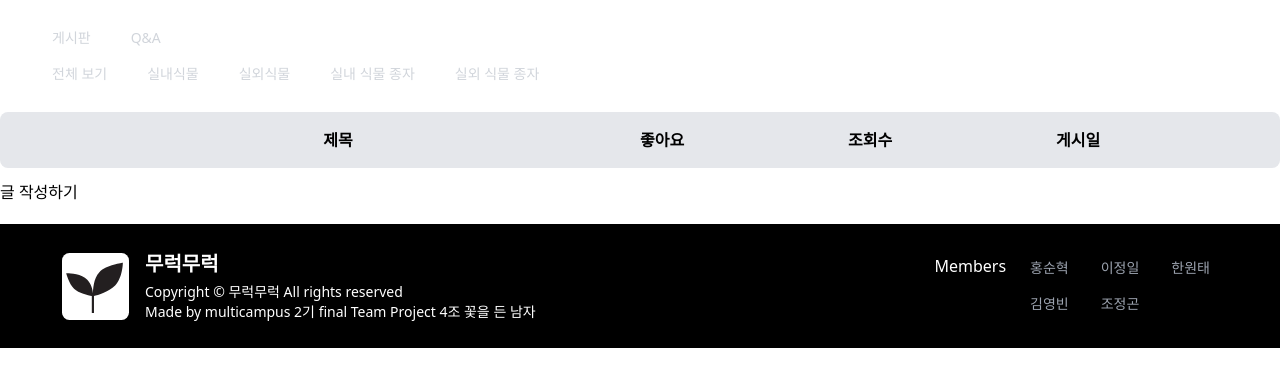
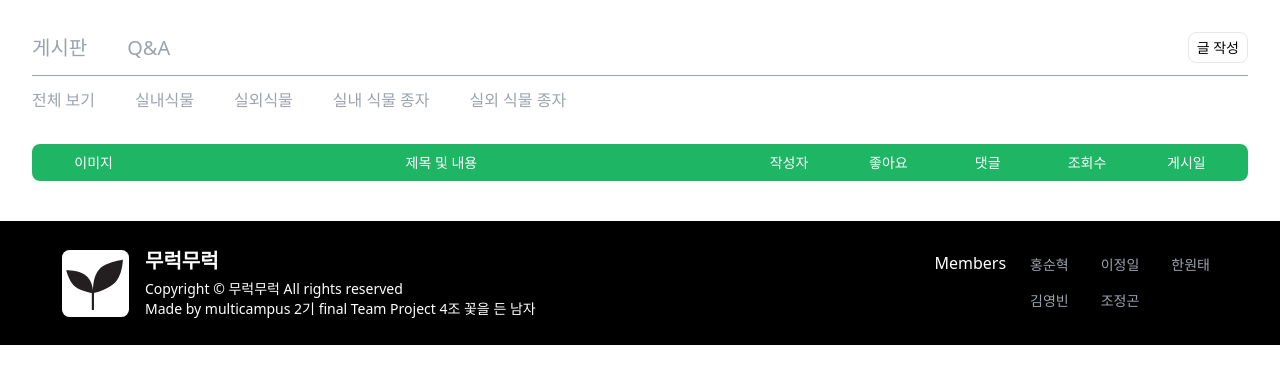
Before and after one commit to dnjsxo0616/mureokmureok, a Django app: page /communities/ in a window 1280 px wide. Shown: the part 66-453 px from the top of the page. Run offline with Django 3.2, Linux system fonts and the light colour scheme; the visitor is signed in with stand-in values (Sample User, id 1); data that the repository does not hold is empty; some libraries are stand-ins or nearby versions.

Commit message:
Edit communities_index

```diff
--- a/communities/templates/communities/index.html
+++ b/communities/templates/communities/index.html
@@ -1,143 +1,127 @@
 {% extends "base.html" %}
 {% load static %}
+
 
 {% block head %}
 <link rel="stylesheet" href="{% static 'css/communities_index.css' %}">
 {% endblock head %}
-{% block content  %}
 
 
-<div class="flex items-center">
-  <div class="hidden md:block">
-    <div class="ml-10 flex items-baseline space-x-4 mt-5">
-      <a href="#" class="text-gray-300 hover:text-gray-500 rounded-md px-3 py-2 text-sm font-medium" onclick="changeContent('board')">
+{% block content %}
+<main>
+  <div class="mx-auto max-w-7xl px-2 sm:px-6 lg:px-8">
+    <div class="flex justify-between items-center border-0 border-b-[1px] border-gray-400 pt-8 pb-3">
+      <div class="flex items-center gap-10">
+        <a href="#" class="text-gray-400 hover:text-black text-[20px] font-medium" onclick="changeContent('board')">
           <li id="btn_board" class="btn" onclick="changeTextColor(this)">게시판</li>
         </a>
-      <a href="#" class="text-gray-300 hover:text-gray-500 rounded-md px-3 py-2 text-sm font-medium" onclick="changeContent('qa')">
+        <a href="#" class="text-gray-400 hover:text-black text-[20px] font-medium" onclick="changeContent('qa')">
           <li id="btn_qa" class="btn" onclick="changeTextColor(this)">Q&A</li>
         </a>
       </div>
+
+      {% comment %} {% if request.user.is_superuser %} {% endcomment %}
+      <a href="{% url 'communities:create' %}" class="text-[14px] border rounded-lg p-1 px-2 text-center hover:bg-gray-100">글 작성</a>
+      {% comment %} {% endif %} {% endcomment %}
+    </div>
+
+    <div class="flex items-center gap-10 py-3 mb-5 sticky top-[65px] bg-white" id="content_board">
+      <a href="{% url 'communities:index' %}" class="text-gray-400 hover:text-black {% if request.path == index_url %}btn_active{% endif %}" aria-current="page">
+        <li class="btn" onclick="changeTextColor(this)">전체 보기</li>
+      </a>
+      <a href="{% url 'communities:filter_communities' '실내 식물' %}" class="text-gray-400 hover:text-black {% if '/실내식물/' in request.path %}btn_active{% endif %}">
+        <li class="btn" onclick="changeTextColor(this)">실내식물</li>
+      </a>
+      <a href="{% url 'communities:filter_communities' '실외 식물' %}" class="text-gray-400 hover:text-black {% if '/실외식물/' in request.path %}btn_active{% endif %}">
+        <li class="btn" onclick="changeTextColor(this)">실외식물</li>
+      </a>
+      <a href="{% url 'communities:filter_communities' '실내 식물 종자' %}" class="text-gray-400 hover:text-black {% if '/실내 식물 종자/' in request.path %}btn_active{% endif %}">
+        <li class="btn" onclick="changeTextColor(this)">실내 식물 종자</li>
+      </a>
+      <a href="{% url 'communities:filter_communities' '실외 식물 종자' %}" class="text-gray-400 hover:text-black {% if '/실외 식물 종자/' in request.path %}btn_active{% endif %}">
+        <li class="btn" onclick="changeTextColor(this)">실외 식물 종자</li>
+      </a>
+    </div>
+
+    <div id="content_qa" class="hidden">
+      <div class="flex items-center gap-10 py-3 mb-5">
+        <a href="{% url 'communities:filter_communities' '전문가 Q&A' %}" class="text-gray-400 hover:text-black {% if '/실내식물/' in request.path %}btn_active{% endif %}">
+          <li class="btn" onclick="changeTextColor(this)">전문가 Q&A</li>
+        </a>
+        <a href="{% url 'communities:filter_communities' '운영자 Q&A' %}" class="text-gray-400 hover:text-black {% if '/실외식물/' in request.path %}btn_active{% endif %}">
+          <li class="btn" onclick="changeTextColor(this)">운영자 Q&A</li>
+        </a>
       </div>
     </div>
 
-      <div id="content_board">
-        <div class="flex items-center space-x-4">
-          <div class="ml-10 flex items-baseline space-x-4">
-            <a href="{% url 'communities:index' %}" class="text-gray-300 hover:text-gray-500 rounded-md px-3 py-2 text-sm font-medium {% if request.path == index_url %}btn_active{% endif %}" aria-current="page">
-              <li class="btn" onclick="changeTextColor(this)">
-                전체 보기
-              </li>
-            </a>
-            <a href="{% url 'communities:filter_communities' '실내 식물' %}" class="text-gray-300 hover:text-gray-500 rounded-md px-3 py-2 text-sm font-medium {% if '/실내식물/' in request.path %}btn_active{% endif %}">
-              <li class="btn" onclick="changeTextColor(this)">
-                실내식물
-              </li>
-            </a>
-            <a href="{% url 'communities:filter_communities' '실외 식물' %}" class="text-gray-300 hover:text-gray-500 rounded-md px-3 py-2 text-sm font-medium {% if '/실외식물/' in request.path %}btn_active{% endif %}">
-              <li class="btn" onclick="changeTextColor(this)">
-                실외식물
-              </li>
-            </a>
-            <a href="{% url 'communities:filter_communities' '실내 식물 종자' %}" class="text-gray-300 hover:text-gray-500 rounded-md px-3 py-2 text-sm font-medium {% if '/실내 식물 종자/' in request.path %}btn_active{% endif %}">
-              <li class="btn" onclick="changeTextColor(this)">
-                실내 식물 종자
-              </li>
-            </a>
-            <a href="{% url 'communities:filter_communities' '실외 식물 종자' %}" class="text-gray-300 hover:text-gray-500 rounded-md px-3 py-2 text-sm font-medium {% if '/실외 식물 종자/' in request.path %}btn_active{% endif %}">
-              <li class="btn" onclick="changeTextColor(this)">
-                실외 식물 종자
-              </li>
-            </a>
-          </div>
-        </div>
+    {% comment %} 표시항목 {% endcomment %}
+    <div class="flex p-3 py-2 text-[14px] text-white sticky top-[110px] bg-[#1EB564] rounded-lg">
+      <div class="w-1/12 text-center">이미지</div>
+      <div class="w-1/12 grow text-center">제목 및 내용</div>
+      <div class="w-1/12 text-center">작성자</div>
+      <div class="w-1/12 text-center">좋아요</div>
+      <div class="w-1/12 text-center">댓글</div>
+      <div class="w-1/12 text-center">조회수</div>
+      <div class="w-1/12 text-center">게시일</div>
     </div>
 
-    <div id="content_qa" class="hidden">
-      <div class="flex items-center space-x-4">
-        <div class="ml-10 flex items-baseline space-x-4">
-          <a href="{% url 'communities:filter_communities' '전문가 Q&A' %}" class="text-gray-300 hover:text-gray-500 rounded-md px-3 py-2 text-sm font-medium {% if '/실내식물/' in request.path %}btn_active{% endif %}">
-            <li class="btn" onclick="changeTextColor(this)">
-              전문가 Q&A
-            </li>
+    {% comment %} 게시물 {% endcomment %}
+    <div class="flex flex-col mb-10">
+      {% for community in page_obj %}
+      <a href="{% url 'communities:detail' community.pk %}">
+        <div class="flex items-center bg-white p-3 border-0 border-b-[1px] border-gray-300 hover:bg-gray-100">
+          <div class="w-1/12 rounded-md overflow-hidden h-24 border">
+            <img src="{{ community.community_photo.url }}" alt="Community Photo" class="object-cover w-full h-full">
+          </div>
+          <div class="w-1/12 grow px-10 flex flex-col gap-1">
+            <div class="text-[12px] text-gray-700 border border-[1px] border-gray-400 w-fit rounded-md p-[2px] px-[4px] mb-2 shadow-sm">{{ community.category }}</div>
+            <h4 class="truncate"><b>{{ community.title }}</b></h4>
+            <p class="text-[14px] truncate">{{ community.content }}</p>
+          </div>
+          <div class="w-1/12 text-center flex flex-col items-center gap-2">
+            <div class="rounded-full w-8 h-8 overflow-hidden border">
+              {% if community.user.image %}
+              <img src="{{ community.user.image.url }}" alt="">
+              {% else %}
+              <img src="{% static 'img/no_profile.jpg' %}" alt="">
+              {% endif %}
+            </div>
+            <p class="text-[14px] text-gray-600">{{ community.user }}</p>
+          </div>
+          <div class="w-1/12 text-center text-[14px]">{{ community.like_users.count }}</div>
+          <div class="w-1/12 text-center text-[14px]">{{ community.community_comment_set.count }}</div>
+          <div class="w-1/12 text-center text-[14px]">{{ community.hits }}</div>
+          <div class="w-1/12 text-center text-[12px] text-gray-500">{{ community.created_at|date:"Y-m-d" }}</div>
+        </div>
       </a>
-          <a href="{% url 'communities:filter_communities' '운영자 Q&A' %}" class="text-gray-300 hover:text-gray-500 rounded-md px-3 py-2 text-sm font-medium {% if '/실외식물/' in request.path %}btn_active{% endif %}">
-            <li class="btn" onclick="changeTextColor(this)">
-              운영자 Q&A
-            </li>
-          </a>
-        </div>
-      </div>
+      {% endfor %}
     </div>
 
-
-
-
-    <div class="flex flex-col mt-5">
-      <div class="flex flex-row font-bold bg-gray-200 p-4 rounded-lg">
-        <div class="flex-grow ml-5 text-center">제목</div>
-        <div class="w-1/6">좋아요</div>
-        <div class="w-1/6">조회수</div>
-        <div class="w-1/6">게시일</div>
-      </div>
-      {% for community in page_obj %}
-      <a href="{% url 'communities:detail' community.pk %}" class="mb-4">
-        <div class="flex flex-row items-center p-4 rounded-lg">
-          <div class="flex-grow">
-            <div class="flex items-center"> <!-- 이미지와 타이틀을 수평으로 배치하기 위한 div -->
-              <img src="{{ community.community_photo.url }}" alt="Community Photo" class="community-image_wrapper ml-5">
-              <h4 class="ml-5">{{ community.title }}</h4>
-              <p>({{ community.community_comment_set.count }})</p> <!-- 셋 카운트 표시 -->
-            </div>
-          </div>
-          <div class="w-1/6">{{ community.like_users.count }}</div>
-          <div class="w-1/6">{{ community.hits }}</div>
-          <div class="w-1/6">{{ community.created_at|date:"Y-m-d" }}</div>
-        </div>
+    {% comment %} 페이지네이션 {% endcomment %}
+    {% if page_obj.has_other_pages %}
+      <div class="flex justify-center items-center mt-5 pb-10">
+        {% if page_obj.has_previous %}
+          <a href="?page={{ page_obj.previous_page_number }}" class="w-8 h-8 p-1 text-center bg-transparent rounded-full text-gray-400 hover:text-black">
+            <span class="material-symbols-outlined flex items-center justify-center">arrow_back_ios</span>
           </a>
-      <br>
-    {% endfor %}
-
-{% if page_obj.has_other_pages %}
-  <div class="flex justify-center mt-4">
-    {% if page_obj.has_previous %}
-      <a href="?page={{ page_obj.previous_page_number }}" class="px-2 py-1 bg-transparent text-gray-700 hover:bg-blue-300">이전</a>
         {% endif %}
 
         {% for num in page_obj.paginator.page_range %}
           {% if page_obj.number == num %}
-        <span class="px-2 py-1 bg-blue-500 text-white">{{ num }}</span>
+            <span class="w-8 h-8 p-1 text-center rounded-full bg-[#1EB564] text-white">{{ num }}</span>
           {% else %}
-        <a href="?page={{ num }}" class="px-2 py-1 bg-transparent text-gray-700 hover:bg-blue-300">{{ num }}</a>
+            <a href="?page={{ num }}" class="w-8 h-8 p-1 text-center bg-transparent rounded-full text-gray-700 hover:bg-[#cfcfcf]">{{ num }}</a>
           {% endif %}
         {% endfor %}
 
         {% if page_obj.has_next %}
-      <a href="?page={{ page_obj.next_page_number }}" class="px-2 py-1 bg-transparent text-gray-700 hover:bg-blue-300">다음</a>
+          <a href="?page={{ page_obj.next_page_number }}" class="w-8 h-8 p-1 text-center bg-transparent rounded-full text-gray-400 hover:text-black">
+            <span class="material-symbols-outlined flex items-center justify-center">arrow_forward_ios</span>
+          </a>
         {% endif %}
       </div>
     {% endif %}
-
-
-
-
-
-
-
-
-
-
-
-
-
-
-
-
-    {% if request.user.is_superuser %}
-    <div class='mt-3 mb-5'>
-      <a href="{% url 'communities:create' %}">글 작성하기</a>
-    </div>
-    {% endif %}
-
+  </main>
 
   <!-- <p class='title--content--2 mt-5'>전문가 자문 요청 글</p>
   <div class='owl-carousel owl-theme new_owl-carousel' >
@@ -160,9 +144,9 @@
       </a>
     </div>
     {% endfor %} -->
+{% endblock content %}
 
 
-{% endblock content %}
 {% block script %}
     <script src="{% static 'js/communities_index.js' %}"></script>
 {% endblock script %}
--- a/communities/views.py
+++ b/communities/views.py
@@ -14,7 +14,7 @@ from django.core.paginator import Paginator
 def index(request):
     communities = Community.objects.all()[::-1]
     need_experts = Community.objects.filter(need_expert=True)[::-1]
-    paginator = Paginator(communities, 4)
+    paginator = Paginator(communities, 8)
     page_number = request.GET.get('page')
     page_obj = paginator.get_page(page_number)
 
--- a/static/js/communities_index.js
+++ b/static/js/communities_index.js
@@ -1,5 +1,3 @@
-
-
 function changeContent(contentType) {
   if (contentType === 'board') {
     document.getElementById('content_board').classList.remove('hidden');
```
Lines whose indentation alone changed are shown as unchanged.
